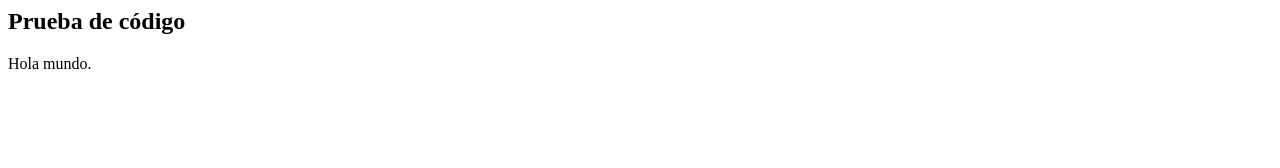
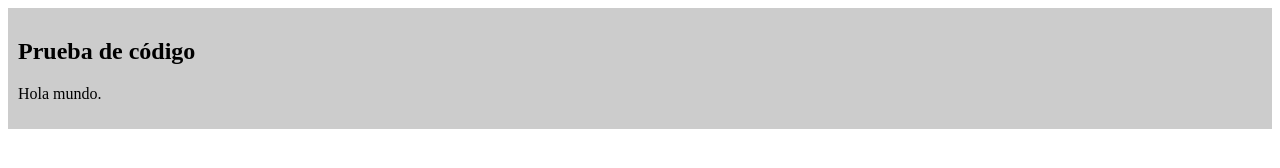
Before and after one commit to kidactive/Pruebas-php, a plain HTML site: page index.html in a window 1280 px wide. Drawn offline with Linux system fonts and the light colour scheme.

Commit message:
se agrega padding

```diff
--- a/index.html
+++ b/index.html
@@ -1,6 +1,16 @@
 <html>
 	<head>
 		<title>Hola mundo</title>
+
+	<style>
+	  .bloque{
+	     background: #ccc;
+	     padding: 10px;
+	  }
+
+
+	</style>
+
 	</head>
 	<body>
 
```
